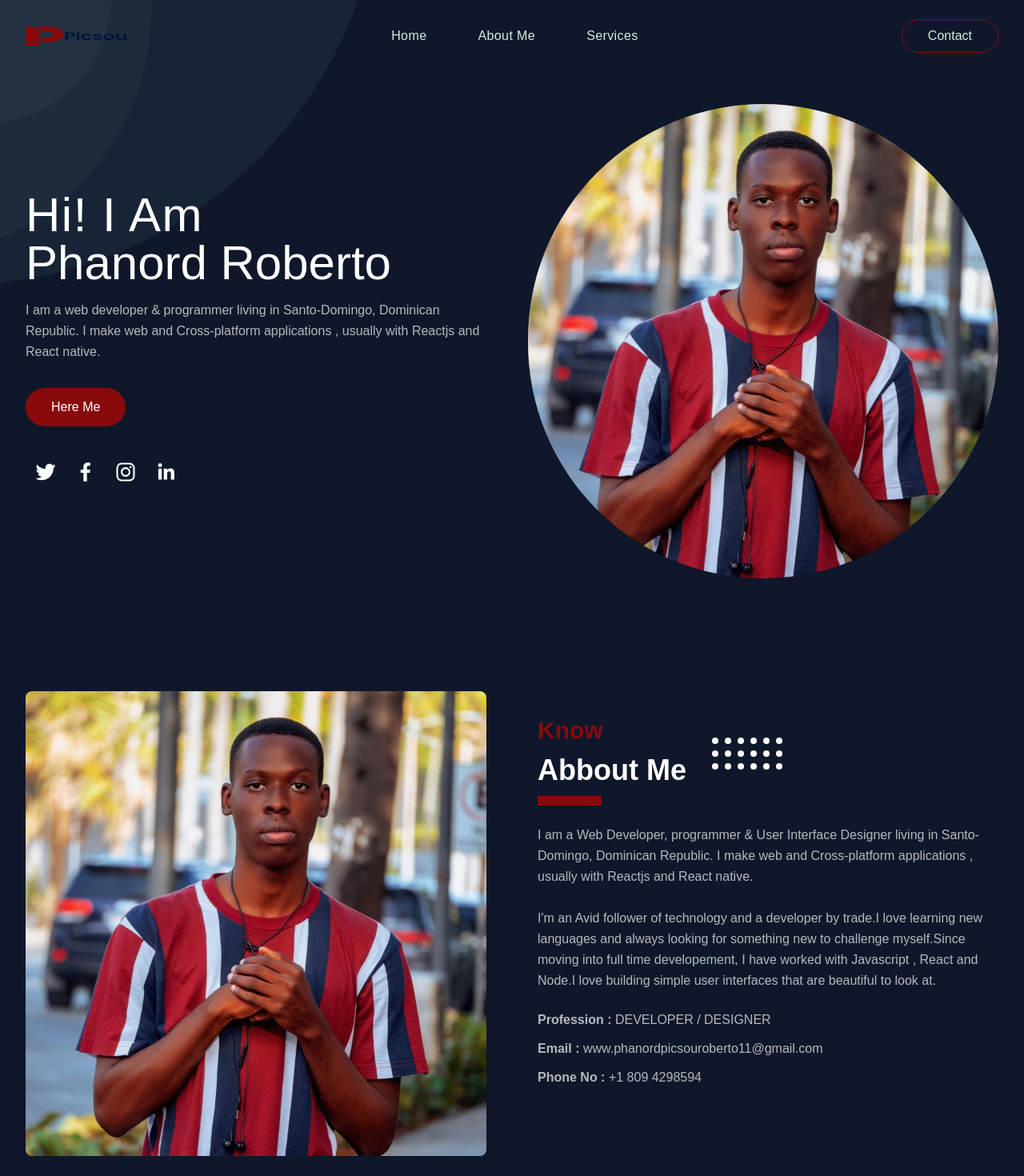
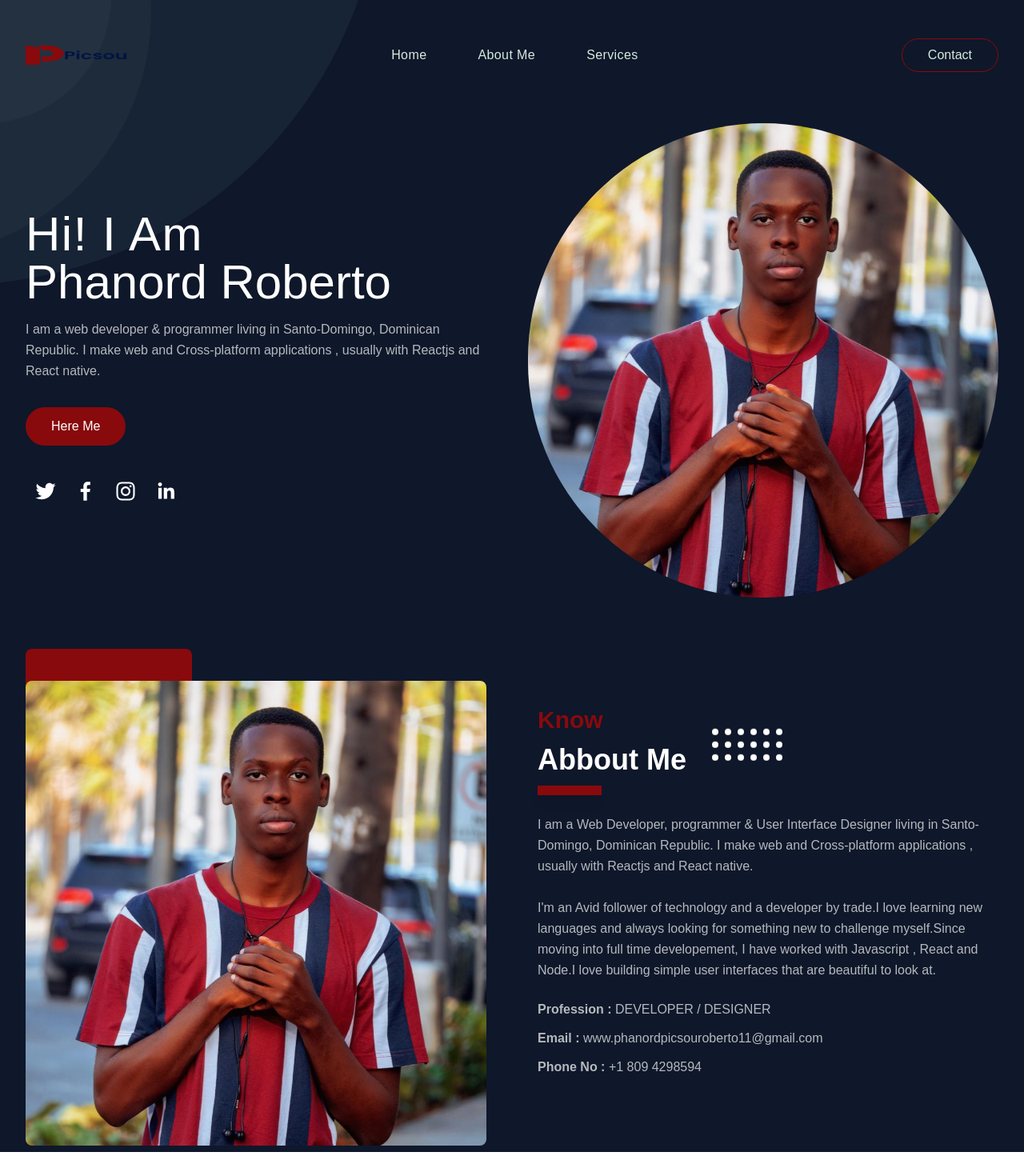
Before and after one commit to PicsouRob/website, a React (Create React App) app: page / in a window 1280 px wide. Shown: the top 1470 px of the page at 80% size. After the commit the page ends 1440 px from the top, so only its background shows below. Built offline with nearby package versions, Linux system fonts and the light colour scheme.

Commit message:
first commit

```diff
--- a/src/App.js
+++ b/src/App.js
@@ -27,7 +27,7 @@ function App() {
                       size={4} duration={1}></Page>
                 </div>
             ) : (
-                <div class="relative flex flex-col bg-slate-900 max-w-7xl h-auto">
+                <div class="bg-slate-900">
                     <img class="absolute opacity-70" alt="top-svg" src={bg1} />
                     {/* <Header /> */}
                     <Home />
--- a/src/Pages/About/index.jsx
+++ b/src/Pages/About/index.jsx
@@ -5,8 +5,8 @@ function About() {
     const animeArray = [1, 2, 3, 4, 5, 6, 77, 22, 11, 12, 31, 9, 43, 99, 29, 32, 70, 40];
 
     return (
-        <div id="about" class="min-h-screen min-w-7xl px-8 py-12 mx-auto">
-            <div class="flex flex-col lg:flex-row gap-16 items-center">
+        <div id="about" class="relative py-6 px-8 mx-auto max-w-7xl z-20">
+            <div class="flex flex-col lg:flex-row gap-16 items-center mx-auto">
                 <div class="relative w-full lg:w-1/2">
                     <div class="absolute -top-6 left-0 -z-10 w-52 h-52 rounded-lg bg-[#880a0c]"></div>
                     <img class="rounded-lg z-20 translate-y-4" src={aboutPhoto} alt='about' />
--- a/src/Pages/Home/index.jsx
+++ b/src/Pages/Home/index.jsx
@@ -15,7 +15,7 @@ function Home() {
     }
 
     return (
-        <div id="home" class="relative min-h-screen items-center justify-center px-8 mx-auto max-w-7xl">
+        <div id="home" class="relative py-6 px-8 mx-auto max-w-7xl z-20">
             <Header />
             {/* <img alt="" src={circle} class="absolute top-0 right-0" /> */}
             <div class="flex flex-col lg:flex-row items-center gap-10">
```
